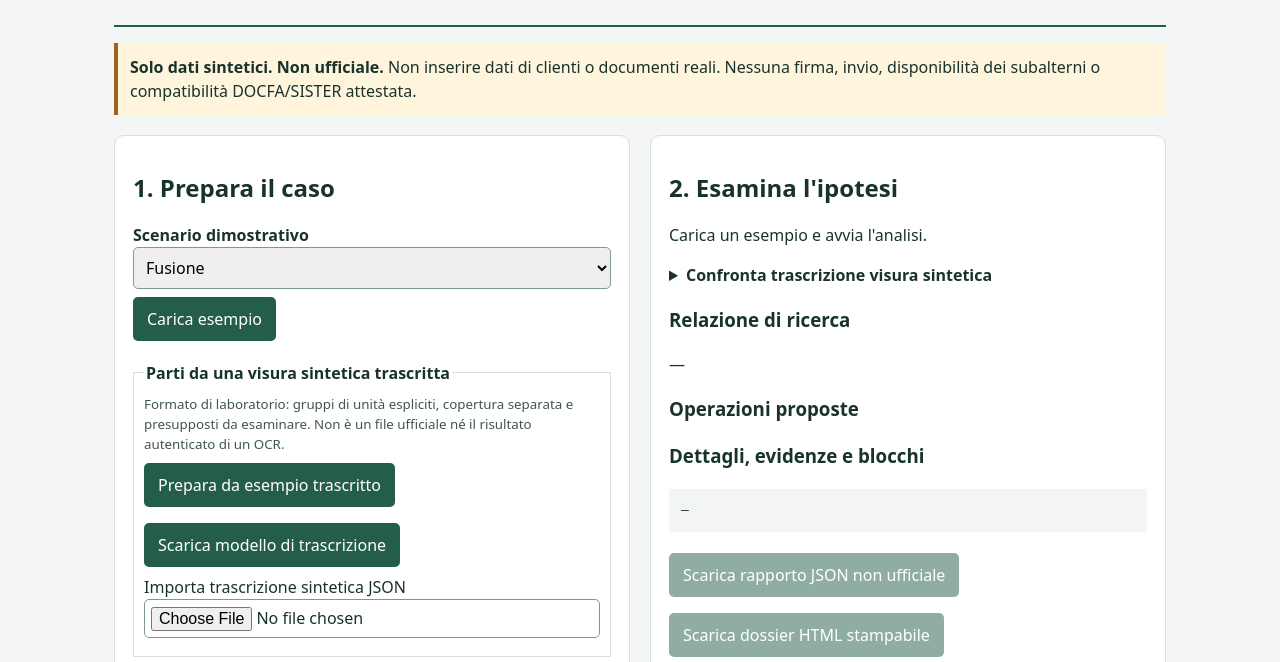
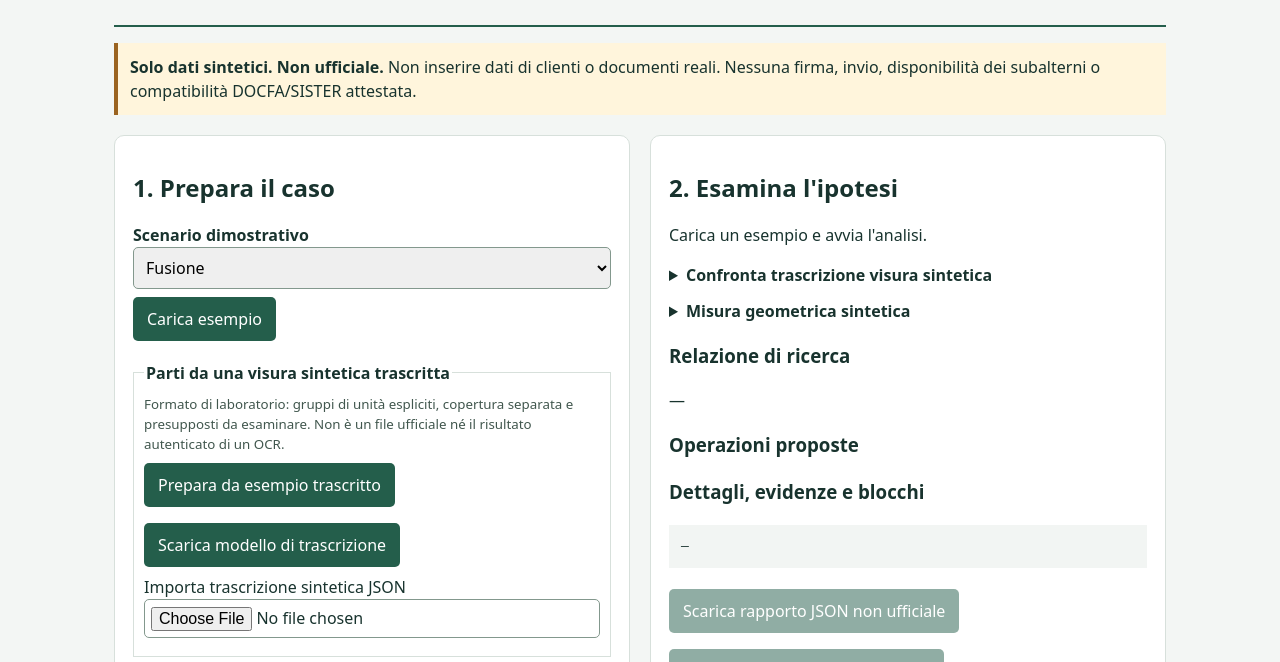
Before and after one commit to gianpaolobol/catasto-italia, a plain HTML site: page apps/workbench/index.html in a window 1280 px wide. Shown: the part 132-794 px from the top of the page. Drawn offline with Linux system fonts and the light colour scheme; files whose address does not match are found by name.

Commit message:
Integrate synthetic geometry annex: apps/workbench/index.html

```diff
--- a/apps/workbench/index.html
+++ b/apps/workbench/index.html
@@ -22,7 +22,7 @@ fieldset{border:1px solid #d7e0db;margin:12px 0;padding:10px;min-width:0}legend{
 <label for="visura-text">Trascrizione dei campi isolati (JSON)</label><textarea id="visura-text" spellcheck="false" autocomplete="off"></textarea>
 <button id="visura-check" type="button">Confronta con l’inventario</button>
 <pre id="visura-result" aria-live="polite">Nessun confronto corrente.</pre>
-</details><h3>Relazione di ricerca</h3><p id="relation">—</p>
+</details><details><summary>Misura geometrica sintetica</summary><p>Analizza prima il caso. Misura un singolo contorno ortogonale senza fori, su coordinate in millimetri, di un’unità costituita o variata. Non è una superficie catastale; non applica coefficienti. L’annesso separato non modifica il dossier.</p><fieldset><legend>Contorno dichiarato</legend><label for="geometry-unit">Unità risultante</label><select id="geometry-unit" disabled><option value="">Analizza il caso</option></select><button id="geometry-example" type="button" disabled>Carica esempio a L</button><label for="geometry-vertices">Vertici JSON in mm, senza ripetere il primo</label><textarea id="geometry-vertices" style="min-height:140px" spellcheck="false" autocomplete="off" disabled></textarea><button id="geometry-measure" type="button" disabled>Misura contorno</button><pre id="geometry-result" aria-live="polite">Nessuna misura corrente.</pre><button id="geometry-download" type="button" disabled>Scarica annesso geometrico JSON</button></fieldset></details><h3>Relazione di ricerca</h3><p id="relation">—</p>
 <h3>Operazioni proposte</h3><div id="operations"></div><h3>Dettagli, evidenze e blocchi</h3><pre id="details">—</pre>
 <button id="download" type="button" disabled>Scarica rapporto JSON non ufficiale</button>
 <button id="download-dossier" type="button" disabled>Scarica dossier HTML stampabile</button><small>Il dossier si apre offline nel browser e può essere stampato o salvato in PDF mediante il browser. Non è un file importabile in DOCFA.</small>
```
